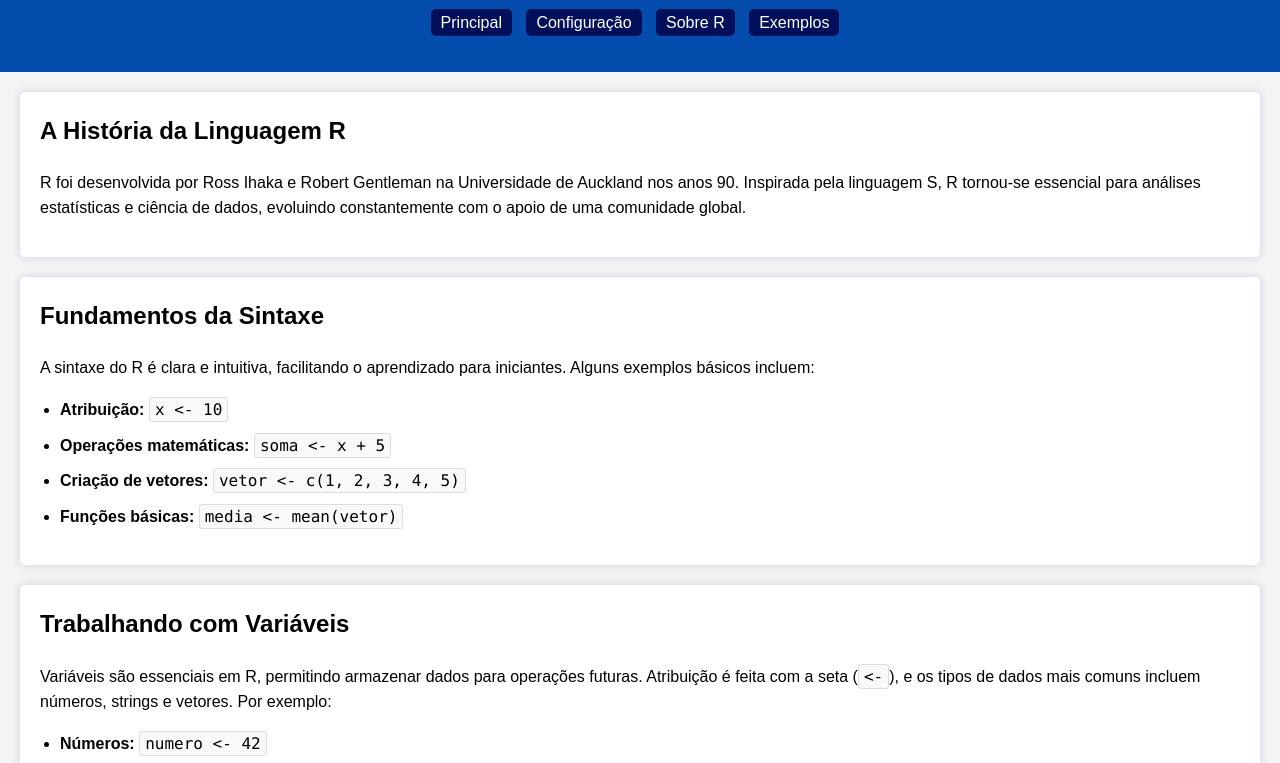
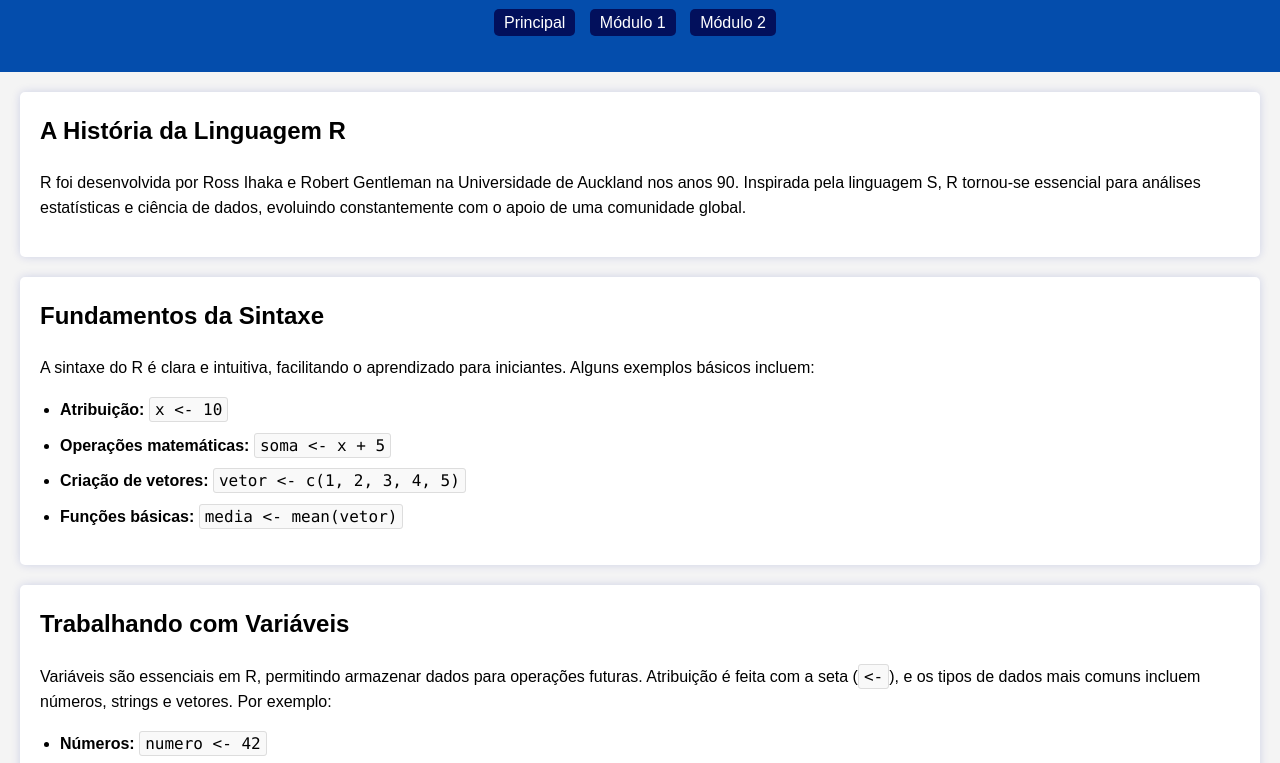
Before and after one commit to HeitorLeite/Linguagem-ruby, a plain HTML site: page informacoes.html in a window 1280 px wide. Shown: the part 90-853 px from the top of the page. Drawn offline with Linux system fonts and the light colour scheme.

```diff
--- a/informacoes.html
+++ b/informacoes.html
@@ -12,9 +12,8 @@
         <nav>
             <ul>
                 <li><a href="index.html">Principal</a></li>
-                <li><a href="setup.html">Configuração</a></li>
-                <li><a href="informacoes.html">Sobre R</a></li>
-                <li><a href="exemplos.html">Exemplos</a></li>
+                <li><a href="setup.html">Módulo 1</a></li>
+                <li><a href="informacoes.html">Módulo 2</a></li>
             </ul>
         </nav>
     </header>
```
Also changed, not shown: index.html (+2 -4 lines), setup.html (+2 -1 lines).
